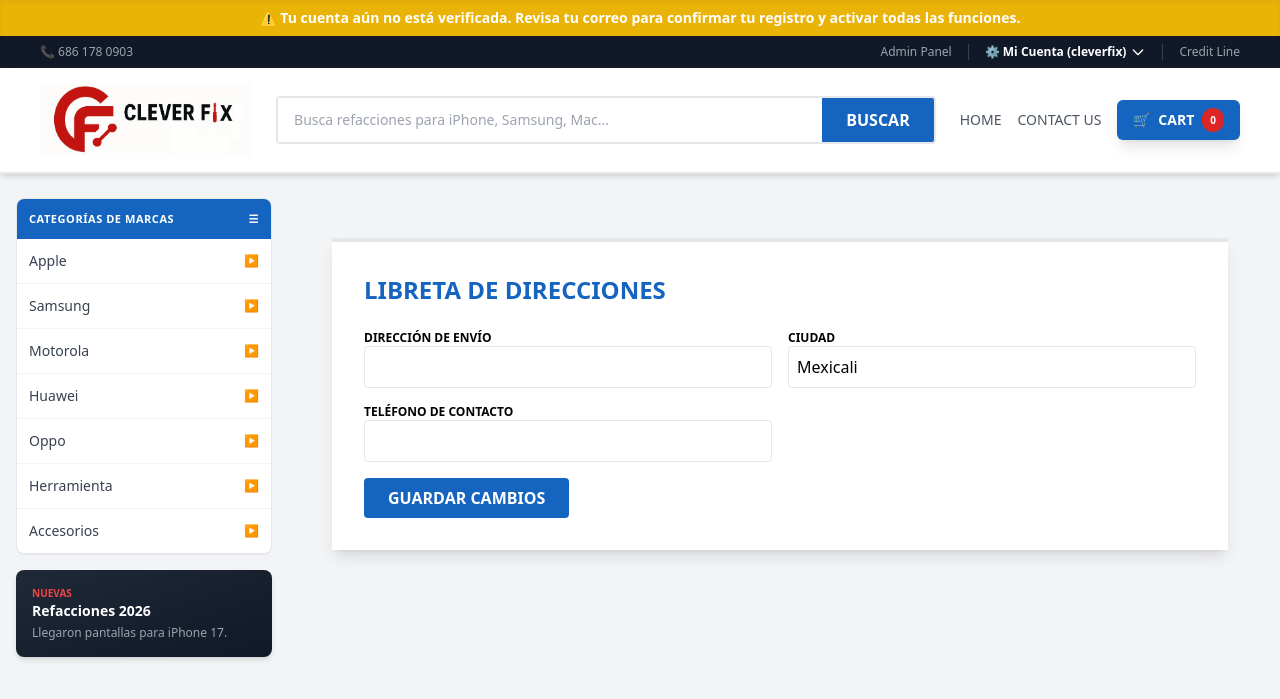
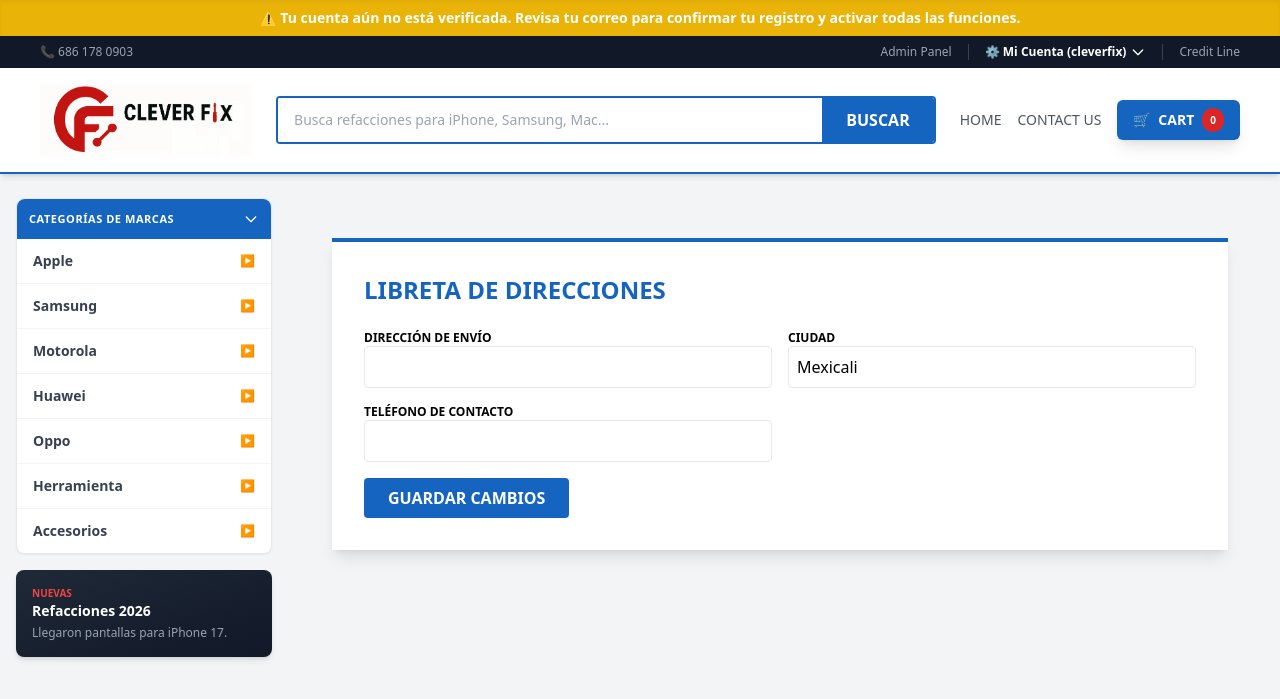
Before and after one commit to aslanandreia7-sudo/proyectocleverfix, a Django app: page /account/address-book/ in a window 1280 px wide. Shown: the top 699 px of the page. Run offline with Django 5.2, Linux system fonts and the light colour scheme; a user stored in the database is signed in; data comes from the database, SQL or seed files in the repository; some libraries are stand-ins or nearby versions.

Commit message:
actualizacion categorias

```diff
--- a/templates/base.html
+++ b/templates/base.html
@@ -6,25 +6,47 @@
     <title>{% block title %}CleverFix | Refacciones Profesionales{% endblock %}</title>
     <script src="https://cdn.tailwindcss.com"></script>
     <style>
-        .bg-brand { background-color: #1565c0; }
-        .text-brand { color: #1565c0; }
-        .bg-brand-dark { background-color: #0d47a1; }
-
-        .mega-menu { display: none; }
-
-        @media (hover: hover) and (pointer: fine) {
-            .group:hover .mega-menu { display: block; }
-        }
+        .bg-brand     { background-color: #1565c0; }
+        .text-brand   { color: #1565c0; }
+        .bg-brand-dark{ background-color: #0d47a1; }
+        .border-brand { border-color: #1565c0; }
 
         #main-header, #main-logo { transition: all 0.3s ease-in-out; }
 
-        .mobile-menu-panel {
+        /* ── Dropdown panel ── */
+        .cat-panel {
             display: none;
+            position: absolute;
+            top: 0;
+            left: 100%;
+            width: 560px;
+            background: #fff;
+            border: 1px solid #e5e7eb;
+            border-radius: 0 8px 8px 8px;
+            box-shadow: 0 20px 60px rgba(0,0,0,.18);
+            z-index: 9999;
+            padding: 20px 24px;
         }
 
-        .mobile-menu-panel.open {
-            display: block;
+        /* Mobile: panel drops inline */
+        @media (max-width: 1023px) {
+            .cat-panel {
+                position: static;
+                width: 100%;
+                border-radius: 0;
+                box-shadow: none;
+                border: none;
+                border-top: 1px solid #e5e7eb;
+                padding: 12px 16px;
+                background: #f8fafc;
             }
+        }
+
+        .cat-panel.open { display: block; }
+
+        .cat-row.active { background: #eff6ff; color: #1565c0; }
+        .cat-row.active .cat-arrow { transform: rotate(90deg); }
+        .cat-arrow { transition: transform .2s; display: inline-block; }
     </style>
 </head>
 <body class="bg-gray-100 font-sans overflow-x-hidden">
@@ -45,26 +67,25 @@
                     <button class="flex items-center space-x-1 text-white hover:text-blue-300 font-bold outline-none transition-colors">
                         <span>⚙️ Mi Cuenta ({{ user.username }})</span>
                         <svg class="w-4 h-4 transition-transform group-hover:rotate-180" fill="none" stroke="currentColor" viewBox="0 0 24 24">
-                            <path stroke-linecap="round" stroke-linejoin="round" stroke-width="2" d="M19 9l-7 7-7-7"></path>
+                            <path stroke-linecap="round" stroke-linejoin="round" stroke-width="2" d="M19 9l-7 7-7-7"/>
                         </svg>
                     </button>
-
                     <div class="absolute right-0 w-56 pt-2 hidden group-hover:block z-[100]">
                         <div class="bg-white border border-gray-200 rounded-lg shadow-2xl overflow-hidden">
-                            <a href="{% url 'account_dashboard' %}" class="block px-4 py-3 text-sm text-gray-700 hover:bg-gray-100 transition-colors">📊 Account Dashboard</a>
-                            <a href="{% url 'address_book' %}" class="block px-4 py-3 text-sm text-gray-700 hover:bg-gray-100 transition-colors">📍 Address Book</a>
-                            <a href="{% url 'my_orders' %}" class="block px-4 py-3 text-sm text-gray-700 hover:bg-gray-100 transition-colors">📦 My Orders</a>
+                            <a href="{% url 'account_dashboard' %}" class="block px-4 py-3 text-sm text-gray-700 hover:bg-gray-100">📊 Account Dashboard</a>
+                            <a href="{% url 'address_book' %}"      class="block px-4 py-3 text-sm text-gray-700 hover:bg-gray-100">📍 Address Book</a>
+                            <a href="{% url 'my_orders' %}"         class="block px-4 py-3 text-sm text-gray-700 hover:bg-gray-100">📦 My Orders</a>
                             <div class="border-t border-gray-100">
                                 <form action="{% url 'logout' %}" method="post">
                                     {% csrf_token %}
-                                    <button type="submit" class="w-full text-left px-4 py-3 text-sm text-red-600 hover:bg-red-50 font-bold transition-colors">🚪 Logout</button>
+                                    <button type="submit" class="w-full text-left px-4 py-3 text-sm text-red-600 hover:bg-red-50 font-bold">🚪 Logout</button>
                                 </form>
                             </div>
                         </div>
                     </div>
                 </div>
             {% else %}
-                <a href="{% url 'login' %}" class="hover:text-white">Login</a>
+                <a href="{% url 'login' %}"    class="hover:text-white">Login</a>
                 <a href="{% url 'register' %}" class="hover:text-white">Register</a>
             {% endif %}
 
@@ -75,19 +96,17 @@
     <header id="main-header" class="bg-white border-b-2 border-brand py-3 md:py-4 px-4 md:px-10 sticky top-0 z-50 shadow-md">
         <div class="flex flex-col gap-3 lg:flex-row lg:items-center lg:gap-6">
             <div class="flex items-center justify-between gap-3">
-                <a href="/" class="shrink-0" id="logo-container">
+                <a href="/" class="shrink-0">
                     {% if site_settings.logo %}
                         <img src="{{ site_settings.logo.url }}" alt="CleverFix" id="main-logo"
-                             class="object-contain" style="max-height: 72px; width: auto;">
+                             class="object-contain" style="max-height:72px;width:auto;">
                     {% else %}
                         <span class="text-2xl font-black text-brand tracking-tighter">CLEVER<span class="text-red-600">FIX</span></span>
                     {% endif %}
                 </a>
-
                 <button id="mobileMenuBtn" type="button"
                         class="lg:hidden inline-flex items-center justify-center w-11 h-11 rounded-md border border-gray-300 text-gray-700 bg-white active:scale-95">
-                    <span class="sr-only">Abrir menú</span>
-                    ☰
+                    <span class="sr-only">Abrir menú</span>☰
                 </button>
             </div>
 
@@ -96,9 +115,7 @@
                 <input type="text" name="q" placeholder="Busca refacciones para iPhone, Samsung, Mac..."
                        class="w-full px-4 py-3 outline-none text-sm min-w-0"
                        value="{{ request.GET.q|default:'' }}">
-                <button type="submit" class="bg-brand hover:bg-brand-dark text-white px-4 md:px-6 font-bold transition-colors whitespace-nowrap">
-                    BUSCAR
-                </button>
+                <button type="submit" class="bg-brand hover:bg-brand-dark text-white px-4 md:px-6 font-bold transition-colors whitespace-nowrap">BUSCAR</button>
             </form>
 
             <nav class="flex flex-wrap gap-3 md:gap-4 items-center font-medium text-xs lg:text-sm">
@@ -116,37 +133,46 @@
     </header>
 
     <div class="flex flex-col lg:flex-row max-w-7xl mx-auto mt-4 lg:mt-6 gap-4 lg:gap-6 px-4 pb-20">
-        <aside id="sidebar" class="w-full lg:w-64 shrink-0 relative">
-            <div class="bg-white rounded-lg shadow-sm border border-gray-200 overflow-hidden">
-                <button type="button" id="brandToggle"
-                        class="w-full bg-brand text-white p-3 font-bold uppercase text-[11px] tracking-wider flex items-center justify-between lg:cursor-default">
-                    Categorías de Marcas
-                    <span>☰</span>
+
+        <aside class="w-full lg:w-64 shrink-0">
+            <div class="bg-white rounded-lg shadow-sm border border-gray-200 overflow-visible">
+
+                <button id="brandToggle" type="button"
+                        class="w-full bg-brand text-white p-3 font-bold uppercase text-[11px] tracking-wider flex items-center justify-between rounded-t-lg">
+                    <span>Categorías de Marcas</span>
+                    <svg id="sidebarChevron" class="w-4 h-4 transition-transform duration-300" fill="none" stroke="currentColor" viewBox="0 0 24 24">
+                        <path stroke-linecap="round" stroke-linejoin="round" stroke-width="2" d="M19 9l-7 7-7-7"/>
+                    </svg>
                 </button>
 
                 <div id="brandList" class="hidden lg:block">
-                    <div class="flex flex-col">
                     {% for cat in nav_brands %}
-                        <div class="group border-b last:border-0 border-gray-100 relative">
+                    <div class="relative border-b last:border-0 border-gray-100">
+
+                        <button type="button"
+                                data-cat="{{ cat.slug }}"
+                                class="cat-row w-full text-left px-4 py-3 flex justify-between items-center text-sm font-semibold text-gray-700 hover:bg-blue-50 hover:text-brand transition-colors">
+                            <span>{{ cat.name }}</span>
+                            <span class="cat-arrow text-gray-400 text-xs">▶</span>
+                        </button>
+
+                        <div id="panel-{{ cat.slug }}" class="cat-panel">
+                            <div class="flex items-center justify-between mb-3 pb-2 border-b border-gray-100">
+                                <h2 class="text-base font-bold text-brand">{{ cat.name }}</h2>
                                 <a href="{% url 'category_filter' cat.slug %}"
-                               class="w-full text-left p-3 hover:bg-blue-50 flex justify-between items-center text-sm font-medium text-gray-700 hover:text-brand transition-colors">
-                                {{ cat.name }}
-                                <span class="text-gray-300 text-xs">▶</span>
-                            </a>
-
-                            <div class="mega-menu lg:absolute lg:left-64 lg:top-0 lg:w-[600px] w-full bg-white shadow-2xl border border-gray-200 rounded-r-lg z-50 p-4 lg:p-6 min-h-[300px]">
-                                <h2 class="text-lg lg:text-xl font-bold text-brand border-b pb-2 mb-4">{{ cat.name }}</h2>
-                                <div class="grid grid-cols-1 sm:grid-cols-2 lg:grid-cols-3 gap-4 lg:gap-6">
+                                   class="text-xs text-brand font-semibold hover:underline">Ver todos →</a>
+                            </div>
+                            <div class="grid grid-cols-1 sm:grid-cols-2 lg:grid-cols-3 gap-x-6 gap-y-4">
                                 {% for type in cat.types.all %}
                                 <div>
-                                        <h3 class="text-red-600 font-bold text-xs uppercase tracking-widest mb-3 border-b border-red-50">
+                                    <h3 class="text-red-600 font-bold text-[10px] uppercase tracking-widest mb-2">
                                         {{ type.name }}
                                     </h3>
-                                        <ul class="space-y-1">
+                                    <ul class="space-y-0.5">
                                         {% for model in type.models.all %}
                                         <li>
                                             <a href="{% url 'model_filter' cat.slug type.slug model.slug %}"
-                                                   class="text-gray-600 hover:text-brand text-sm block py-1 transition-all hover:translate-x-1">
+                                               class="text-gray-600 hover:text-brand text-sm block py-0.5 transition-colors">
                                                 {{ model.name }}
                                             </a>
                                         </li>
@@ -158,11 +184,11 @@
                                 {% endfor %}
                             </div>
                         </div>
+
                     </div>
                     {% empty %}
                     <p class="p-4 text-xs text-gray-400 text-center">No hay categorías cargadas.</p>
                     {% endfor %}
-                    </div>
                 </div>
             </div>
 
@@ -179,39 +205,62 @@
     </div>
 
     <script>
-        const header = document.getElementById("main-header");
-        const logo = document.getElementById("main-logo");
-        const mobileMenuBtn = document.getElementById("mobileMenuBtn");
-        const brandToggle = document.getElementById("brandToggle");
-        const brandList = document.getElementById("brandList");
+    (function () {
+        const header      = document.getElementById('main-header');
+        const logo        = document.getElementById('main-logo');
+        const mobileBtn   = document.getElementById('mobileMenuBtn');
+        const brandToggle = document.getElementById('brandToggle');
+        const brandList   = document.getElementById('brandList');
+        const sideChevron = document.getElementById('sidebarChevron');
 
-        window.addEventListener("scroll", function() {
-            if (document.body.scrollTop > 50 || document.documentElement.scrollTop > 50) {
-                header.classList.remove("py-3", "md:py-4");
-                header.classList.add("py-2", "bg-white/95", "backdrop-blur-sm");
-                if (logo) logo.style.maxHeight = "50px";
-            } else {
-                header.classList.remove("py-2", "bg-white/95", "backdrop-blur-sm");
-                header.classList.add("py-3", "md:py-4");
-                if (logo) logo.style.maxHeight = "72px";
+        // Shrink header on scroll
+        window.addEventListener('scroll', function () {
+            const s = document.documentElement.scrollTop > 50;
+            header.classList.toggle('py-2', s);
+            header.classList.toggle('bg-white/95', s);
+            header.classList.toggle('backdrop-blur-sm', s);
+            header.classList.toggle('py-3', !s);
+            header.classList.toggle('md:py-4', !s);
+            if (logo) logo.style.maxHeight = s ? '50px' : '72px';
+        });
+
+        // Mobile: show/hide brand list
+        function toggleSidebar() {
+            if (window.innerWidth >= 1024) return;
+            const open = !brandList.classList.contains('hidden');
+            brandList.classList.toggle('hidden', open);
+            brandList.classList.toggle('block', !open);
+            sideChevron.style.transform = open ? '' : 'rotate(180deg)';
+        }
+        mobileBtn?.addEventListener('click', toggleSidebar);
+        brandToggle?.addEventListener('click', toggleSidebar);
+
+        // Category rows: click to open panel
+        document.querySelectorAll('.cat-row').forEach(function (btn) {
+            btn.addEventListener('click', function (e) {
+                e.stopPropagation();
+                const slug  = btn.getAttribute('data-cat');
+                const panel = document.getElementById('panel-' + slug);
+                const isOpen = panel.classList.contains('open');
+
+                // Close all
+                document.querySelectorAll('.cat-panel').forEach(p => p.classList.remove('open'));
+                document.querySelectorAll('.cat-row').forEach(r => r.classList.remove('active'));
+
+                // Open this one (toggle)
+                if (!isOpen) {
+                    panel.classList.add('open');
+                    btn.classList.add('active');
                 }
             });
+        });
 
-        if (mobileMenuBtn && brandList) {
-            mobileMenuBtn.addEventListener("click", () => {
-                brandList.classList.toggle("hidden");
-                brandList.classList.toggle("block");
+        // Click outside = close all panels
+        document.addEventListener('click', function () {
+            document.querySelectorAll('.cat-panel').forEach(p => p.classList.remove('open'));
+            document.querySelectorAll('.cat-row').forEach(r => r.classList.remove('active'));
         });
-        }
-
-        if (brandToggle && brandList) {
-            brandToggle.addEventListener("click", () => {
-                if (window.innerWidth < 1024) {
-                    brandList.classList.toggle("hidden");
-                    brandList.classList.toggle("block");
-                }
-            });
-        }
+    })();
     </script>
 </body>
 </html>
```
Lines whose indentation alone changed are shown as unchanged.
